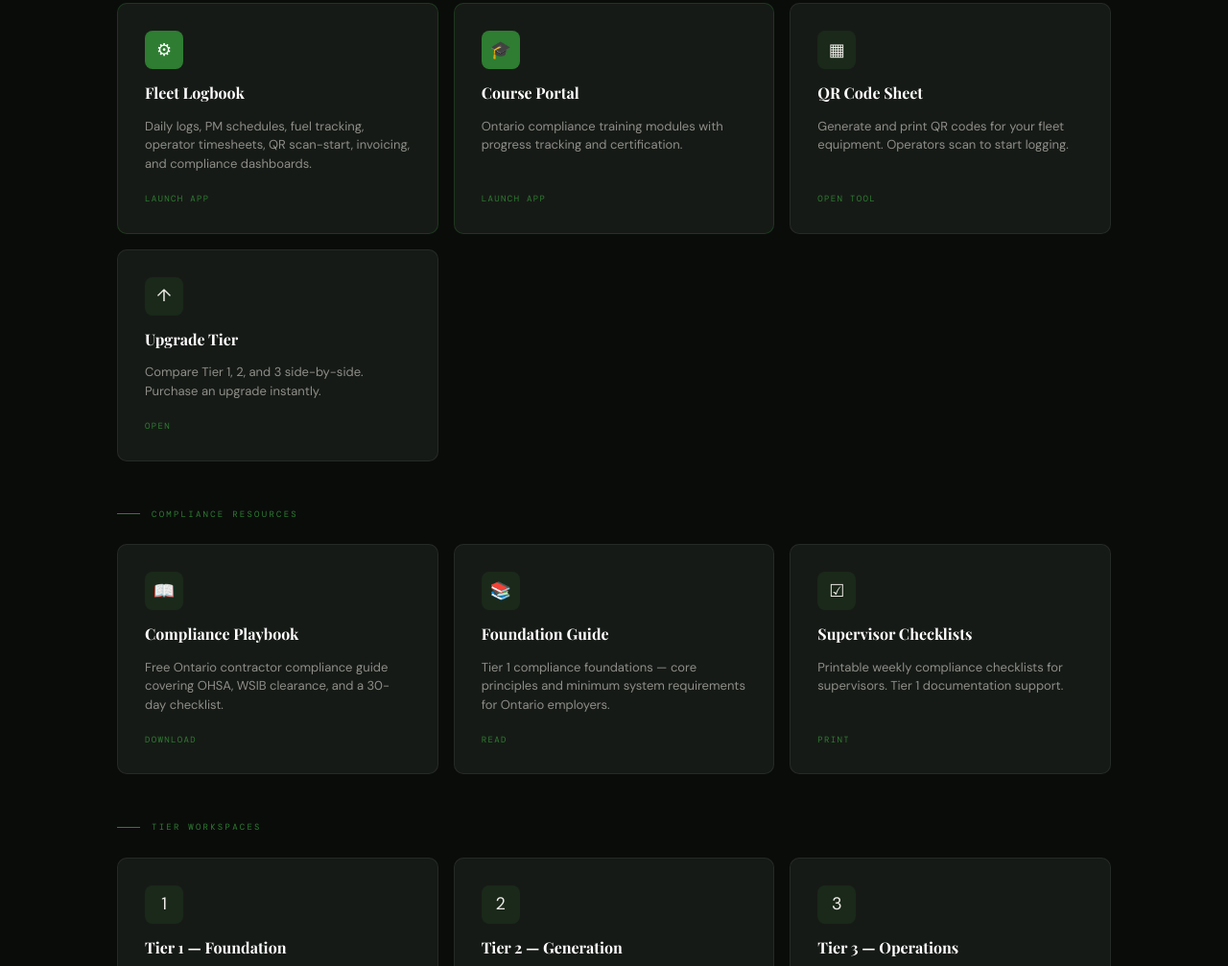
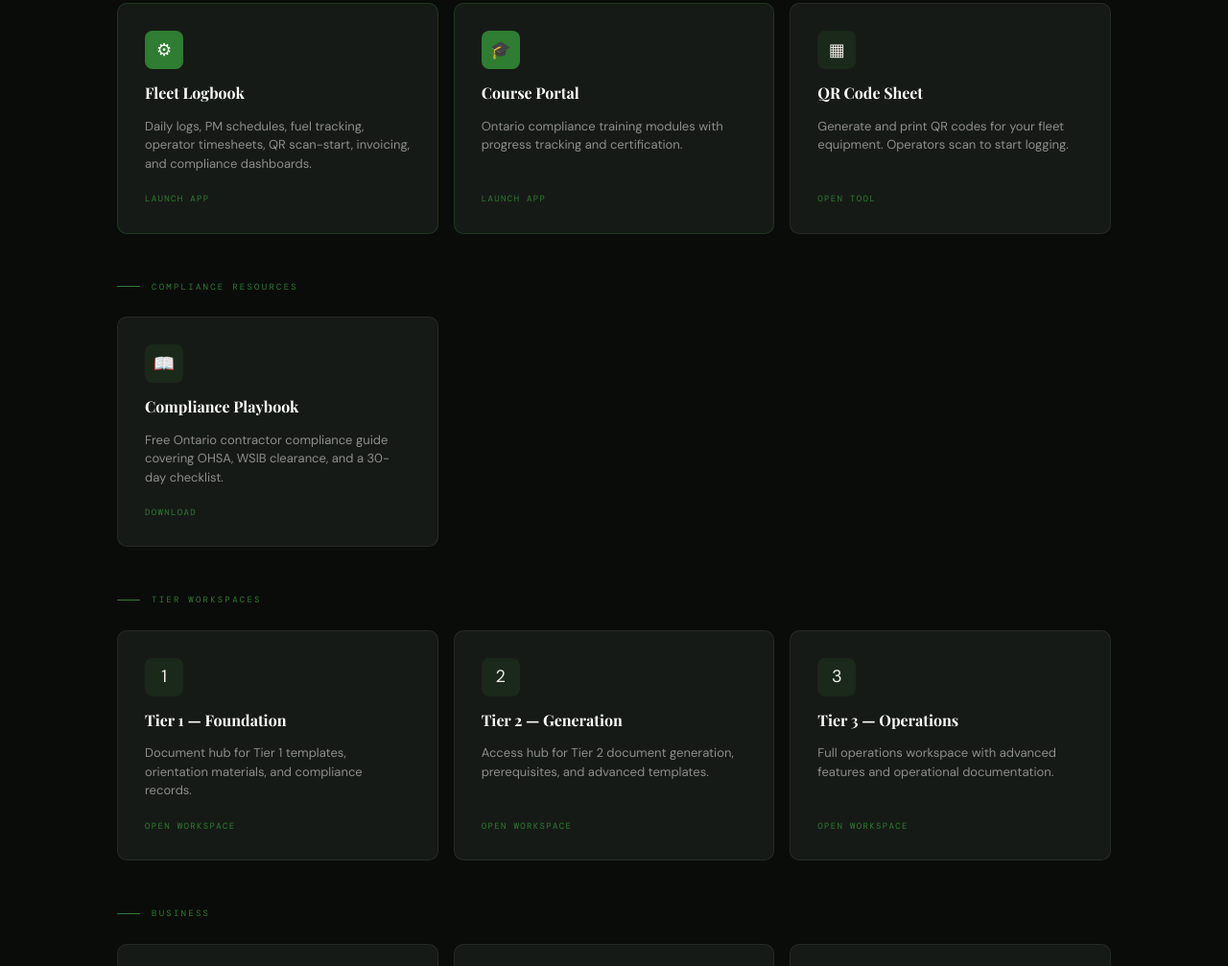
Before and after one commit to NAC-G/ontario-compliance-operating-system-, a plain HTML site: page command-center.html in a window 1280 px wide. Shown: the part 383-1390 px from the top of the page at 96% size. Drawn offline with nearby package versions, Linux system fonts and the light colour scheme; a web font is replaced by a local one.

Commit message:
Remove outdated cards from Command Center
Remove Upgrade Tier, Foundation Guide, and Supervisor Checklists
cards — content is outdated with no updated versions available.

Co-Authored-By: Claude Opus 4.6 (1M context) <noreply@anthropic.com>

```diff
--- a/command-center.html
+++ b/command-center.html
@@ -199,13 +199,6 @@ footer a:hover { color: var(--green); }
       <div class="card-tag">Open Tool</div>
     </a>
 
-    <a href="upgrade/index.html" class="card">
-      <div class="card-icon">&#8593;</div>
-      <div class="card-title">Upgrade Tier</div>
-      <div class="card-desc">Compare Tier 1, 2, and 3 side-by-side. Purchase an upgrade instantly.</div>
-      <div class="card-tag">Open</div>
-    </a>
-
   </div>
 
   <!-- ═══ COMPLIANCE RESOURCES ═══ -->
@@ -217,20 +210,6 @@ footer a:hover { color: var(--green); }
       <div class="card-title">Compliance Playbook</div>
       <div class="card-desc">Free Ontario contractor compliance guide covering OHSA, WSIB clearance, and a 30-day checklist.</div>
       <div class="card-tag">Download</div>
-    </a>
-
-    <a href="guide.html" class="card">
-      <div class="card-icon">&#128218;</div>
-      <div class="card-title">Foundation Guide</div>
-      <div class="card-desc">Tier 1 compliance foundations — core principles and minimum system requirements for Ontario employers.</div>
-      <div class="card-tag">Read</div>
-    </a>
-
-    <a href="checklist.html" class="card">
-      <div class="card-icon">&#9745;</div>
-      <div class="card-title">Supervisor Checklists</div>
-      <div class="card-desc">Printable weekly compliance checklists for supervisors. Tier 1 documentation support.</div>
-      <div class="card-tag">Print</div>
     </a>
 
   </div>
```
